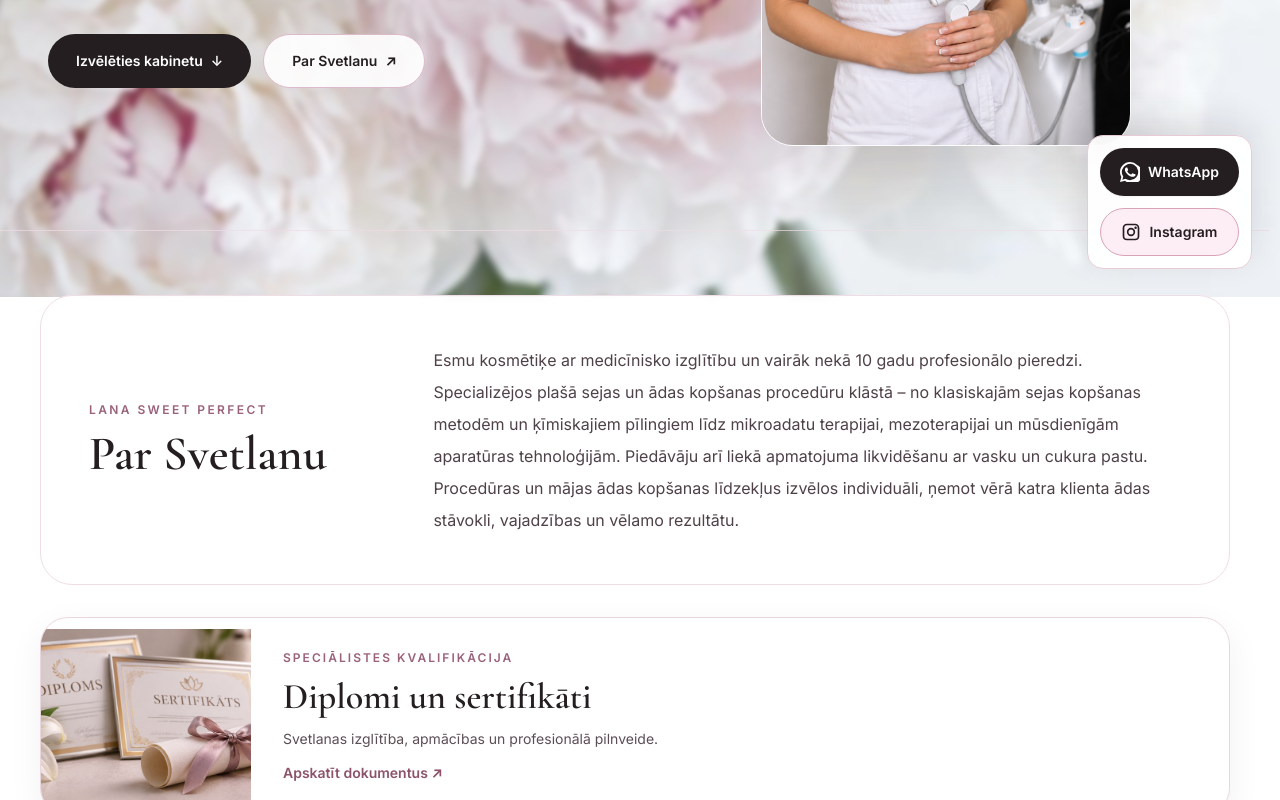
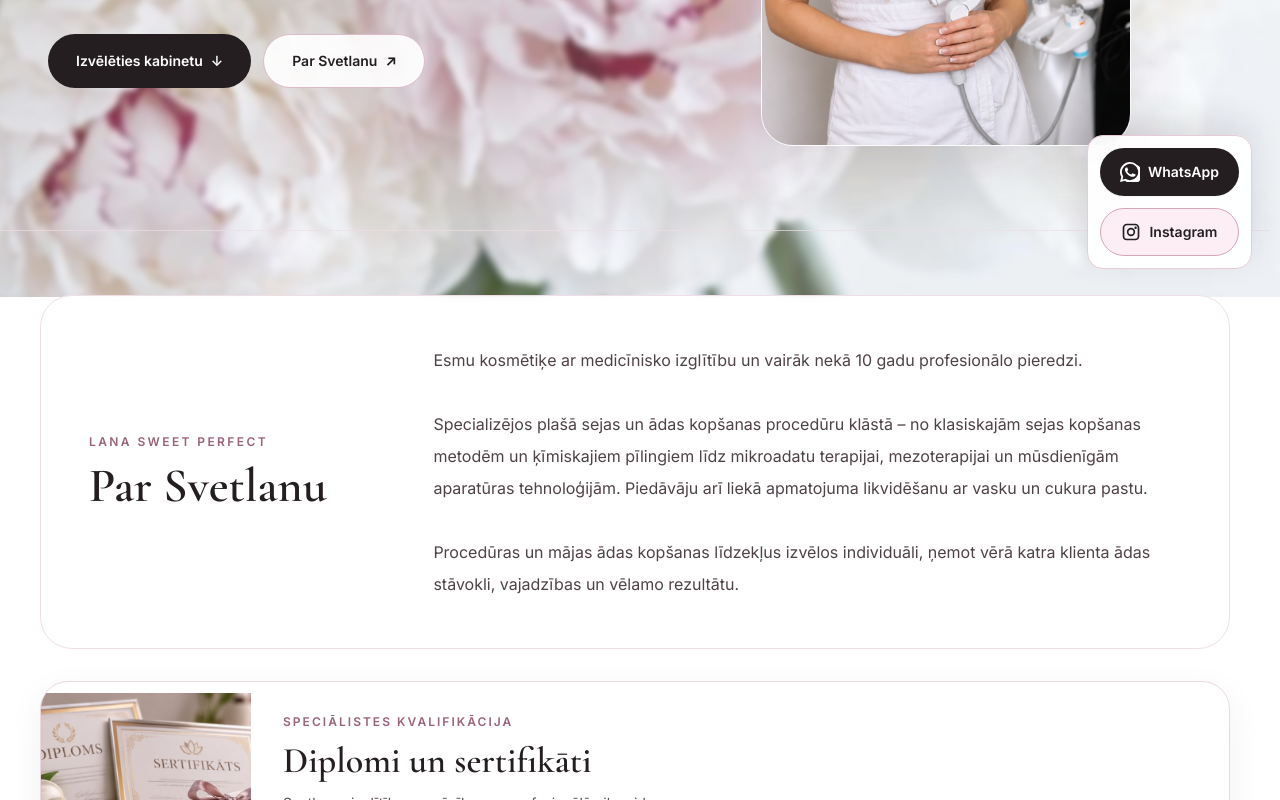
Before and after one commit to SergeyJak/Sweet-lana, a Next.js app: page /lv in a window 1280 px wide. Shown: the part 503-1303 px from the top of the page. Built offline with nearby package versions, Linux system fonts and the light colour scheme; no server answers.

Commit message:
Preserve paragraph breaks in Svetlana biography

```diff
--- a/src/app/[locale]/page.tsx
+++ b/src/app/[locale]/page.tsx
@@ -68,7 +68,7 @@ export default async function Home({ params }: { params: Promise<{ locale: strin
               <p className="mb-3 text-xs font-semibold uppercase tracking-[0.2em] text-[#9b627b]">{BUSINESS.name}</p>
               <h2 id="about-heading" className="font-serif text-4xl !text-[#241e20] md:text-5xl">{c.about}</h2>
             </div>
-            <p className="max-w-3xl text-base leading-8 text-[#4f4148]">{c.aboutText}</p>
+            <p className="max-w-3xl whitespace-pre-line text-base leading-8 text-[#4f4148]">{c.aboutText}</p>
           </div>
         </section>
 
```
